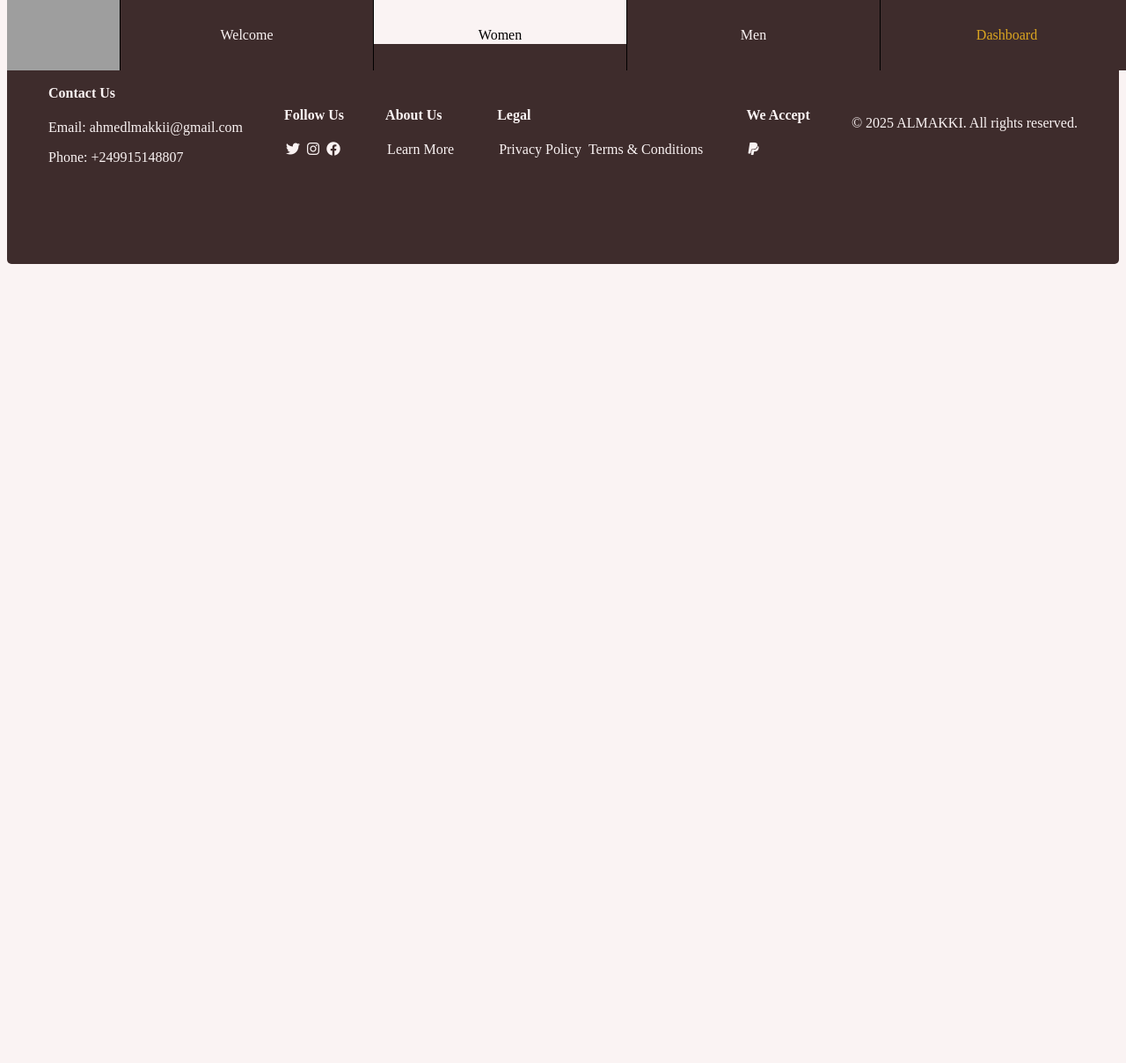
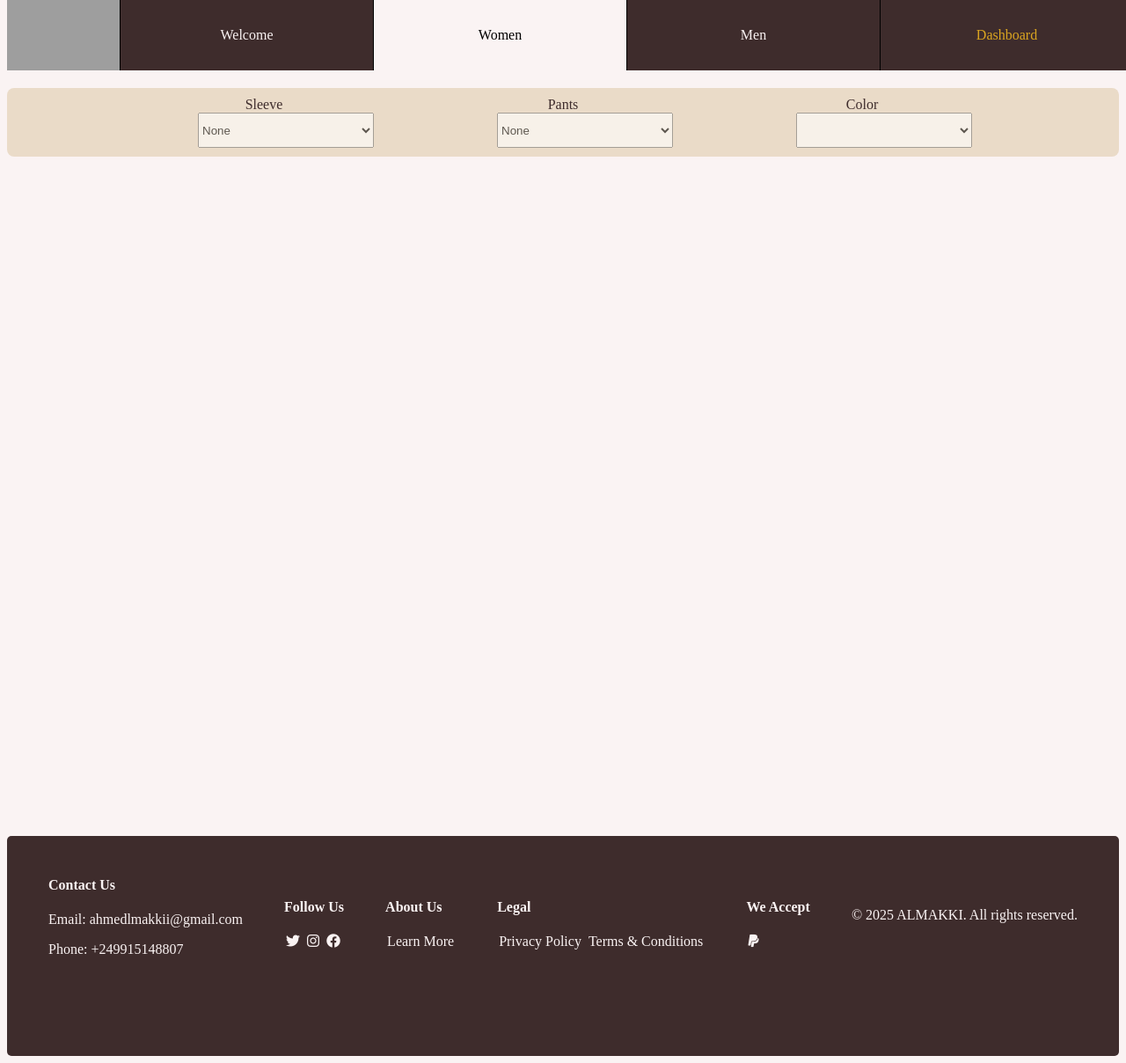
Before and after one commit to Ahmed-Almakki/Trendify, a Flask app: page /women in a window 1280 px wide. Shown: the whole page at 88% size. Before the commit the page ends 300 px from the top, so only its background shows below. Run offline with Flask 3, Linux system fonts and the light colour scheme; lists and menus that the app fills with data are empty; parts of the project's set-up code (start-up, migrations or seed data) failed here and were passed over; grey boxes are pictures that could not be loaded.

Commit message:
men women pages

```diff
--- a/app/models.py
+++ b/app/models.py
@@ -42,7 +42,8 @@
                 'color': self.color,
                 'company': self.company,
                 'price': self.price,
-                'count': self.count
+                'count': self.count,
+                'image_url': self.image_url
                 # 'image_url': self.image_url
                 }
 
--- a/app/static/women.css
+++ b/app/static/women.css
@@ -65,6 +65,63 @@
     }
 }
 
+
+.container {
+    width: 100%;
+    height: 100vh;
+    margin-top: 100px;
+    display: grid;
+    grid-template-columns: repeat(1, 1fr);
+    grid-template-rows: repeat(2, 1fr);
+    gap: 8px;
+    /* background-color: red; */
+    /* padding-top: 70px; */
+    /* padding-left: 90px; */
+    /* border: 2px solid black; */
+}
+
+.filters {
+    background-color: #EADBC8;
+    display: flex;
+    height: fit-content;
+    color: #3E2C2C;
+    border-radius: 8px;
+    padding: 10px;
+    align-items: center;
+    justify-content: center;
+    gap: 90px; /* Now it only affects the spacing between groups */
+}
+
+.filter-group {
+    display: flex;
+    flex-direction: column; /* Keeps label & select stacked together */
+    align-items: center;
+}
+
+select {
+    width: 200px;
+    margin-left: 50px;
+    aspect-ratio: 1/0.2;
+    opacity: 60%;
+}
+
+.items {
+    display: flex;
+    flex-direction: row;
+    flex-wrap: wrap;
+    width: 80%;
+    /* background-color: red; */
+    height: inherit;
+}
+.cards {
+    width: 10%;
+    aspect-ratio: 1 / 1;
+}
+
+.cards img {
+    object-fit: contain;
+}
+
 a {
     text-decoration: none;
 }
--- a/app/template/base.html
+++ b/app/template/base.html
@@ -63,5 +63,7 @@
                 </div>
             </div>
         </footer>
+    {% block scrpt %}
+    {% endblock %}
     </body>
 </html>
--- a/app/template/women.html
+++ b/app/template/women.html
@@ -20,9 +20,36 @@
 {% endblock %}
 
 {% block content %}
-    <div class="container">
-        <div class="items">
+<div class="container">
+    <div class="filters">
+        <div class="filter-group">
+            <label for="sleeve">Sleeve</label>
+            <select name="sleeve" id="sleeve">
+                <option value="">None</option>
+                <option value="short">Short</option>
+                <option value="long">Long</option>
+            </select>
+        </div>
 
+        <div class="filter-group">
+            <label for="pants">Pants</label>
+            <select name="pants" id="pants">
+                <option value="">None</option>
+                <option value="short">Short</option>
+                <option value="long">Long</option>
+            </select>
+        </div>
+
+        <div class="filter-group">
+            <label for="color">Color</label>
+            <select name="color" id="color"></select>
         </div>
     </div>
+    <div id="items">
+
+    </div>
+</div>
+{% block scrpt %}
+<!-- <script src="{{ url_for('static', filename='js/main.js') }}"></script> -->
 {% endblock %}
+{% endblock %}
```
Also changed, not shown: app/static/js/main.js (+19 -0 lines), app/static/men.css (+56 -0 lines), app/template/men.html (+30 -2 lines).
